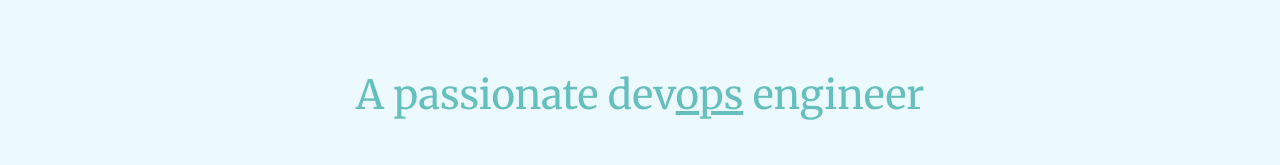
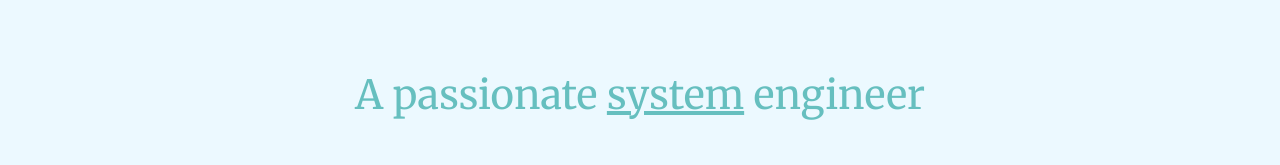
Before and after one commit to jaganb123/Resume_stylized, a plain HTML site: page index.html in a window 1280 px wide. Shown: the part 285-450 px from the top of the page. Drawn offline with Linux system fonts and the light colour scheme; a web font is replaced by a local one.

Commit message:
Update index.html

```diff
--- a/index.html
+++ b/index.html
@@ -13,7 +13,7 @@
     <div class="top-container">
         <img class="top-cloud" src="images/cloud.png" alt="cloud_image">
         <h1>I'm Jagan</h1>
-        <h2>A passionate dev<span class="span-1">ops</span> engineer</h2>
+        <h2>A passionate <span class="span-1">system</span> engineer</h2>
         <img class="bottom-cloud" src="images/cloud.png" alt="cloud_image">
         <img src="images/mountain.png" alt="mountain_image">
     </div>
```
